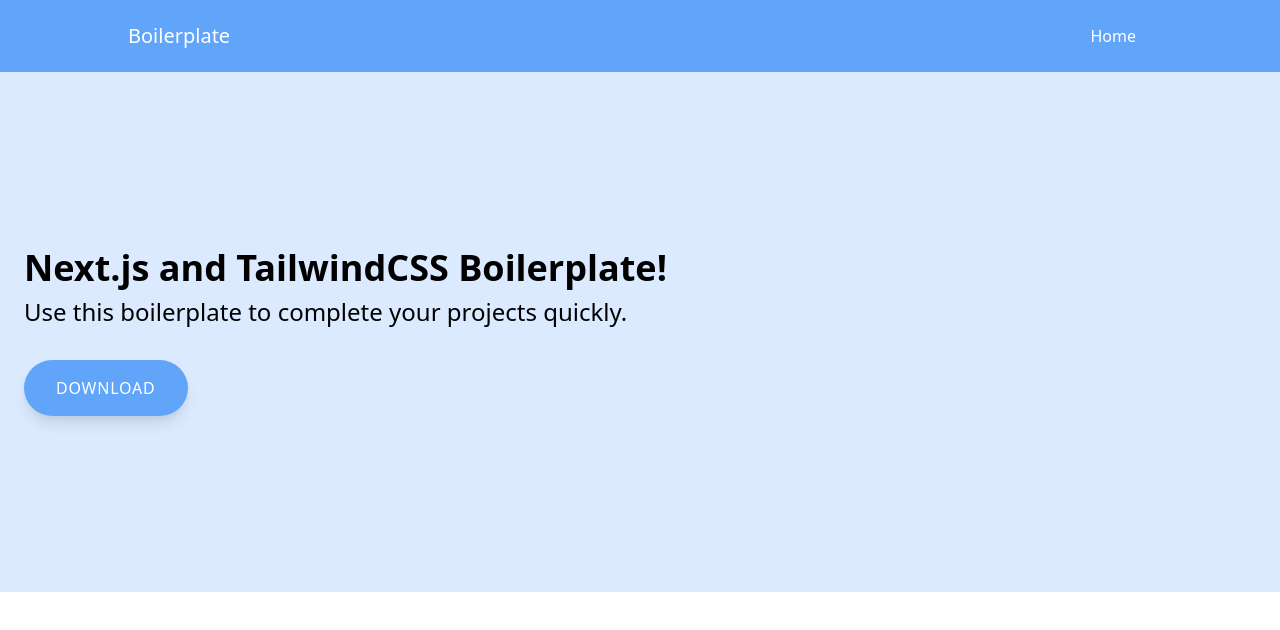
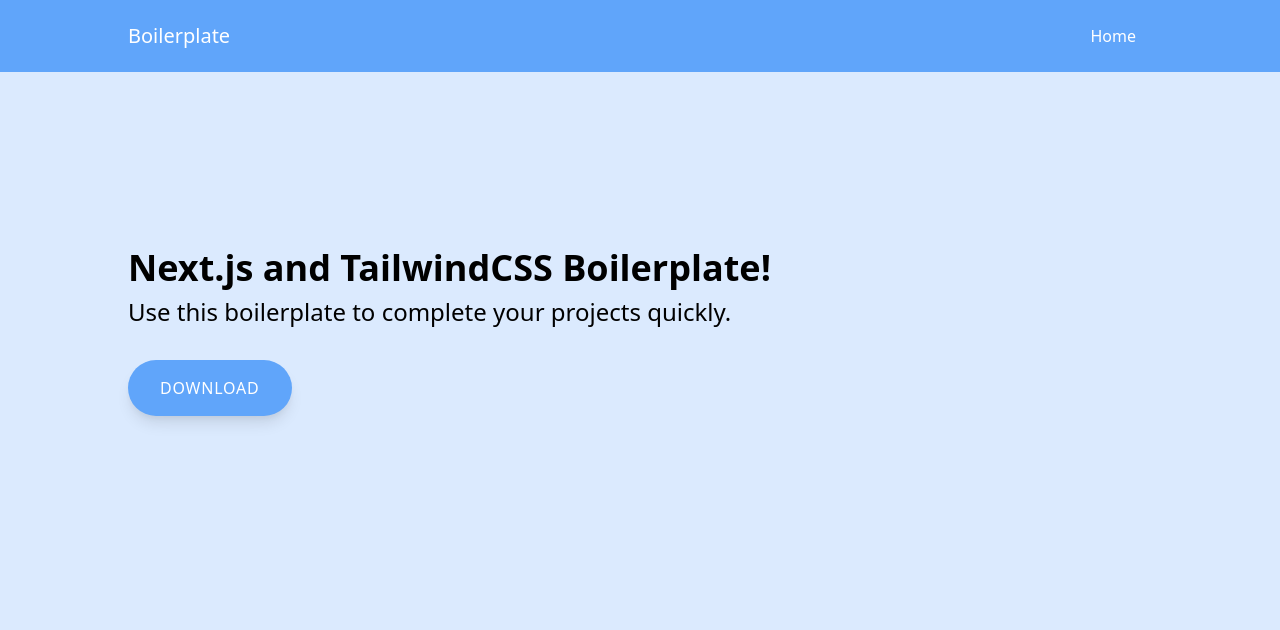
Before and after one commit to topcook/timeline-next.js-tailwindcss-example, a Next.js app: page / in a window 1280 px wide. Shown: the top 630 px of the page. Built offline with nearby package versions, Linux system fonts and the light colour scheme.

Commit message:
modified background

```diff
--- a/pages/index.js
+++ b/pages/index.js
@@ -2,8 +2,8 @@ import Link from "next/link";
 export default function Home() {
   return (
     <div>
-      <div className="py-44 bg-blue-100">
-        <div className="container mx-auto px-6">
+      <div className="min-h-screen py-44 bg-blue-100">
+        <div className="container lg:px-32 px-6">
           <h2 className="text-4xl font-bold mb-2 text-black">
             Next.js and TailwindCSS Boilerplate!
           </h2>
```
